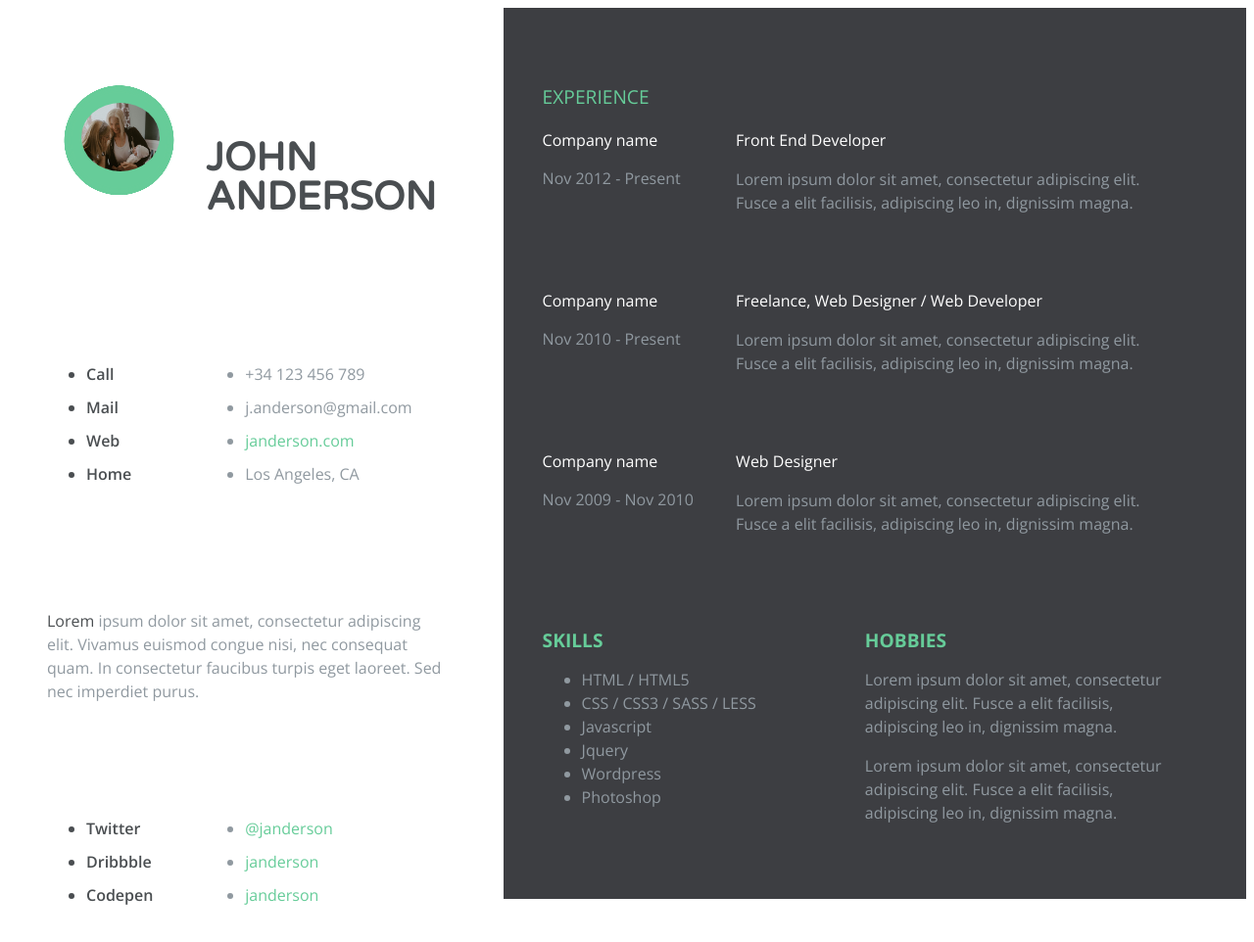
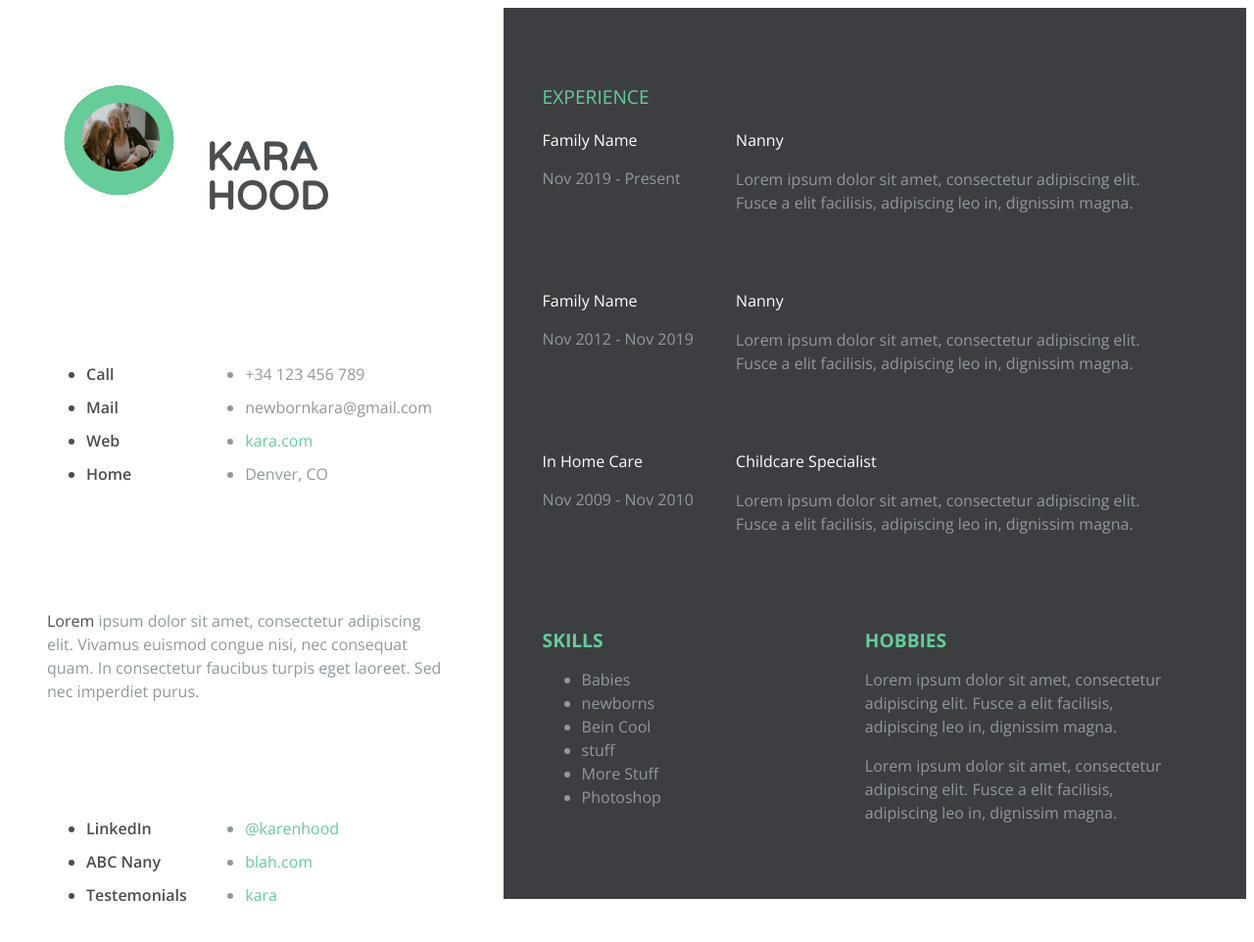
Before and after one commit to BartleBytes/Moms, a website: page index.html in a window 1280 px wide. Shown: the whole page at 98% size. Drawn offline with nearby package versions, Linux system fonts and the light colour scheme.

Commit message:
personalize

```diff
--- a/index.html
+++ b/index.html
@@ -50,7 +50,7 @@
          <div class="clearfix"></div>
  </div>
       <div class="name-wrapper">
-        <h1>John <br/>Anderson</h1><!-- YOUR NAME AND LAST NAME  -->
+        <h1>Kara <br/>Hood</h1><!-- YOUR NAME AND LAST NAME  -->
       </div>
       <div class="clearfix"></div>
       <div class="contact-info clearfix">
@@ -62,9 +62,9 @@
       	</ul>
         <ul class="list-content ">
         	<li>+34 123 456 789</li> <!-- YOUR PHONE NUMBER  -->
-        	<li>j.anderson@gmail.com</li> <!-- YOUR EMAIL -->
-        	<li><a href="#">janderson.com</a></li> <!-- YOUR WEBSITE  -->
-        	<li>Los Angeles, CA</li> <!-- YOUR STATE AND COUNTRY  -->
+        	<li>newbornkara@gmail.com</li> <!-- YOUR EMAIL -->
+        	<li><a href="#">kara.com</a></li> <!-- YOUR WEBSITE  -->
+        	<li>Denver, CO</li> <!-- YOUR STATE AND COUNTRY  -->
         </ul>
       </div>
       <div class="contact-presentation"> <!-- YOUR PRESENTATION RESUME  -->
@@ -72,14 +72,14 @@
       </div>
       <div class="contact-social clearfix">
       	<ul class="list-titles">
-      		<li>Twitter</li>
-      		<li>Dribbble</li>
-      		<li>Codepen</li>
+      		<li>LinkedIn</li>
+      		<li>ABC Nany</li>
+      		<li>Testemonials</li>
       	</ul>
         <ul class="list-content"> <!-- REMEMBER TO PUT THE URL ON THE HREF TAG  -->
-      		<li><a href="">@janderson</a></li> <!-- YOUR TWITTER USER  -->
-      		<li><a href="">janderson</a></li> <!-- YOUR DRIBBBLE USER  -->
-      		<li><a href="">janderson</a></li> <!-- YOUR BEHANCE USER  -->
+      		<li><a href="">@karenhood</a></li> <!-- YOUR TWITTER USER  -->
+      		<li><a href="">blah.com</a></li> <!-- YOUR DRIBBBLE USER  -->
+      		<li><a href="">kara</a></li> <!-- YOUR BEHANCE USER  -->
       	</ul>
       </div>
 		</div>
@@ -91,36 +91,36 @@
 
       <div class="experience-wrapper">
       	<div class="company-wrapper clearfix">
-      		<div class="experience-title">Company name</div> <!-- NAME OF THE COMPANY YOUWORK WITH  -->
-          <div class="time">Nov 2012 - Present</div> <!-- THE TIME YOU WORK WITH THE COMPANY  -->
+      		<div class="experience-title">Family Name</div> <!-- NAME OF THE COMPANY YOUWORK WITH  -->
+          <div class="time">Nov 2019 - Present</div> <!-- THE TIME YOU WORK WITH THE COMPANY  -->
       	</div>
 
         <div class="job-wrapper clearfix">
-        	<div class="experience-title">Front End Developer </div> <!-- JOB TITLE  -->
+        	<div class="experience-title">Nanny </div> <!-- JOB TITLE  -->
           <div class="company-description">
           	<p>Lorem ipsum dolor sit amet, consectetur adipiscing elit. Fusce a elit facilisis, adipiscing leo in, dignissim magna.</p>  <!-- JOB DESCRIPTION  -->
           </div>
         </div>
 
         <div class="company-wrapper clearfix">
-      		<div class="experience-title">Company name</div> <!-- NAME OF THE COMPANY YOUWORK WITH  -->
-          <div class="time">Nov 2010 - Present</div> <!-- THE TIME YOU WORK WITH THE COMPANY  -->
+      		<div class="experience-title">Family Name</div> <!-- NAME OF THE COMPANY YOUWORK WITH  -->
+          <div class="time">Nov 2012 - Nov 2019</div> <!-- THE TIME YOU WORK WITH THE COMPANY  -->
       	</div>
 
          <div class="job-wrapper clearfix">
-        	<div class="experience-title">Freelance, Web Designer / Web Developer</div> <!-- JOB TITLE  -->
+        	<div class="experience-title">Nanny</div> <!-- JOB TITLE  -->
           <div class="company-description">
           	<p>Lorem ipsum dolor sit amet, consectetur adipiscing elit. Fusce a elit facilisis, adipiscing leo in, dignissim magna.</p>  <!-- JOB DESCRIPTION  -->
           </div>
         </div>
 
         <div class="company-wrapper clearfix">
-      		<div class="experience-title">Company name</div> <!-- NAME OF THE COMPANY YOUWORK WITH  -->
+      		<div class="experience-title">In Home Care</div> <!-- NAME OF THE COMPANY YOUWORK WITH  -->
           <div class="time">Nov 2009 - Nov 2010</div> <!-- THE TIME YOU WORK WITH THE COMPANY  -->
       	</div>
 
          <div class="job-wrapper clearfix">
-        	<div class="experience-title">Web Designer </div> <!-- JOB TITLE  -->
+        	<div class="experience-title">Childcare Specialist </div> <!-- JOB TITLE  -->
           <div class="company-description">
           	<p>Lorem ipsum dolor sit amet, consectetur adipiscing elit. Fusce a elit facilisis, adipiscing leo in, dignissim magna.</p>   <!-- JOB DESCRIPTION  -->
           </div>
@@ -131,11 +131,11 @@
       <div class="section-wrapper clearfix">
       	<h3 class="section-title">Skills</h3>  <!-- YOUR SET OF SKILLS  -->
         	<ul>
-        		<li class="skill-percentage">HTML / HTML5</li>
-        		<li class="skill-percentage">CSS / CSS3 / SASS / LESS</li>
-        		<li class="skill-percentage">Javascript</li>
-        		<li class="skill-percentage">Jquery</li>
-        		<li class="skill-percentage">Wordpress</li>
+        		<li class="skill-percentage">Babies</li>
+        		<li class="skill-percentage">newborns</li>
+        		<li class="skill-percentage">Bein Cool</li>
+        		<li class="skill-percentage">stuff</li>
+        		<li class="skill-percentage">More Stuff</li>
         		<li class="skill-percentage">Photoshop</li>
 
         	</ul>
```
